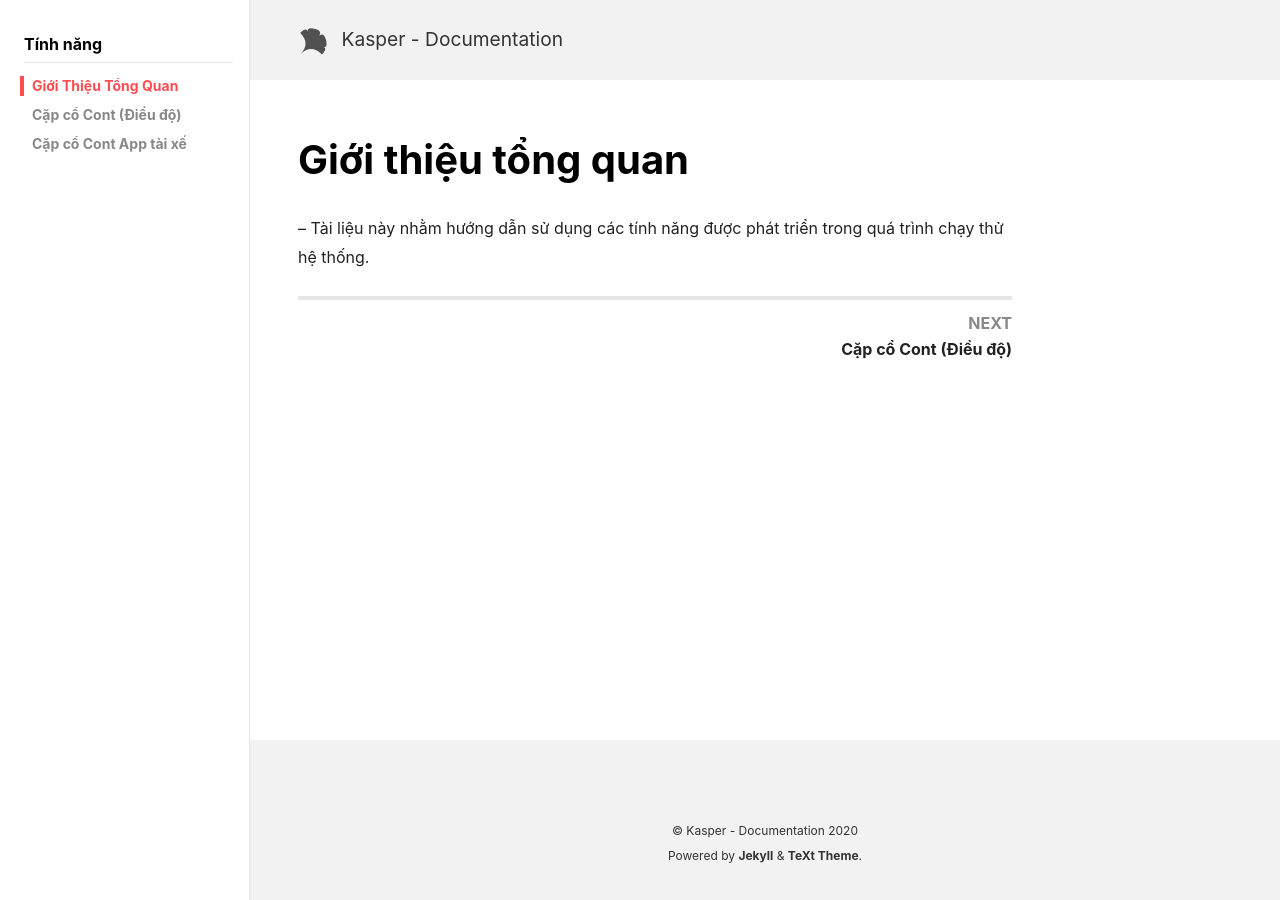
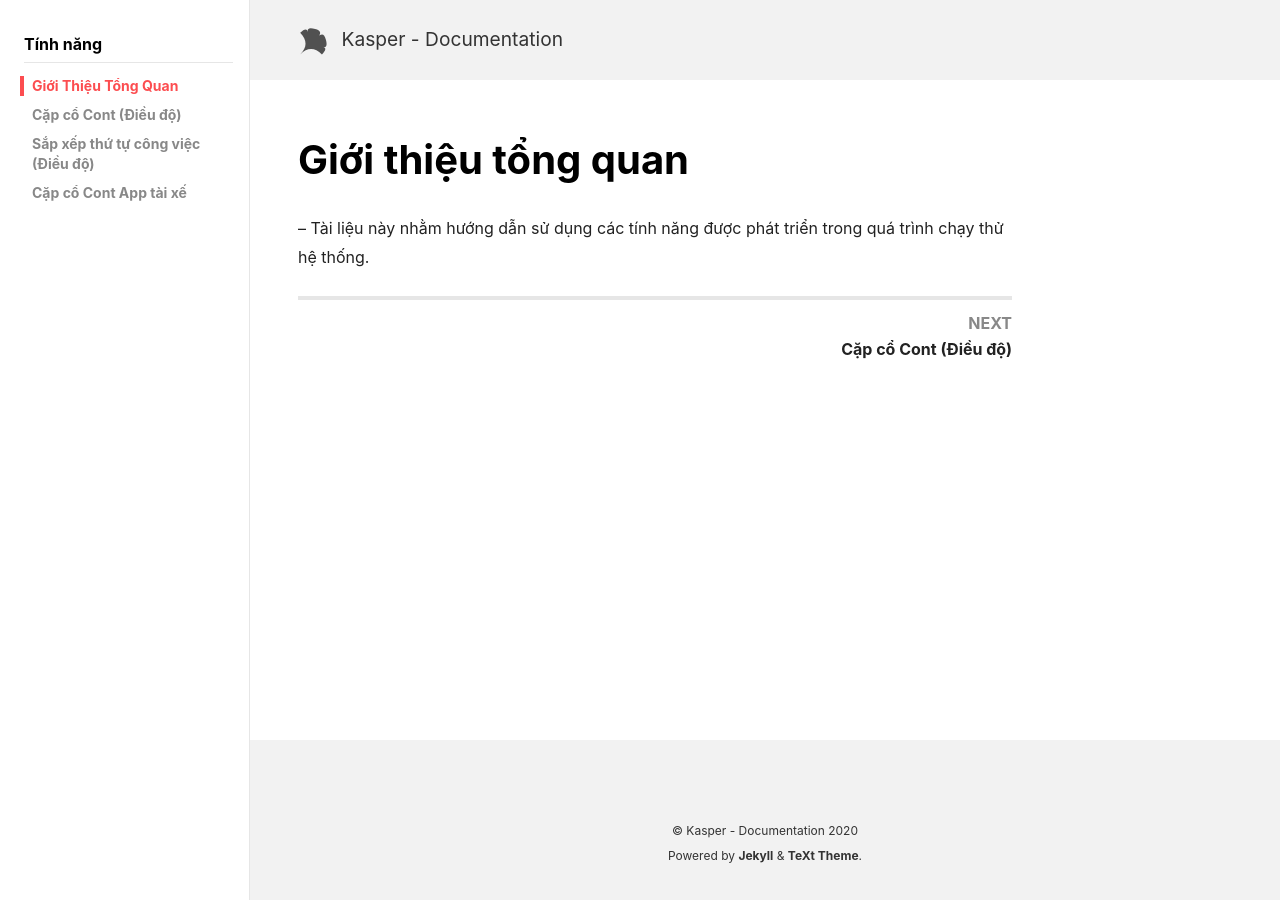
Before and after one commit to kasperrepo/kasperlitedocs, a Jekyll site: the page built from docs/_docs/en/IntroductionFeature.md, in a window 1280 px wide. Built offline with Jekyll 4.4.1, drawn with Linux system fonts in a browser that asks for light colours; nearby versions of some CDN libraries; the list of posts is cut into pages by our own code.

Commit message:
Update navigation.yml

```diff
--- a/_data/navigation.yml
+++ b/_data/navigation.yml
@@ -18,5 +18,7 @@
         url: /
       - title: Cặp cổ Cont (Điều độ)
         url: /cap-co-cont
+      - title: Sắp xếp thứ tự công việc (Điều độ)
+        url: /sap-xep-thu-tu-cong-viec
       - title: Cặp cổ Cont App tài xế
         url: /cap-co-cont-tai-xe
```
